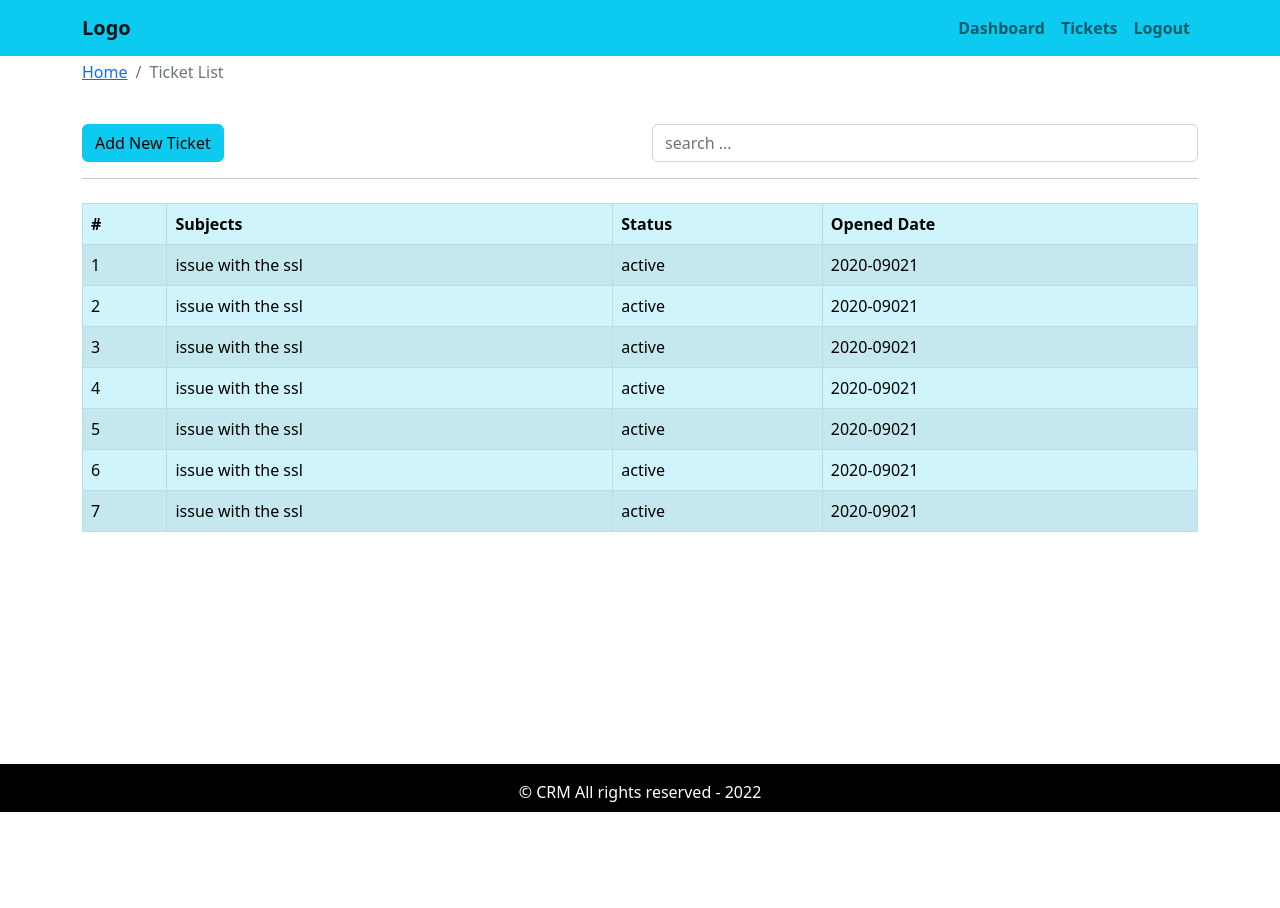
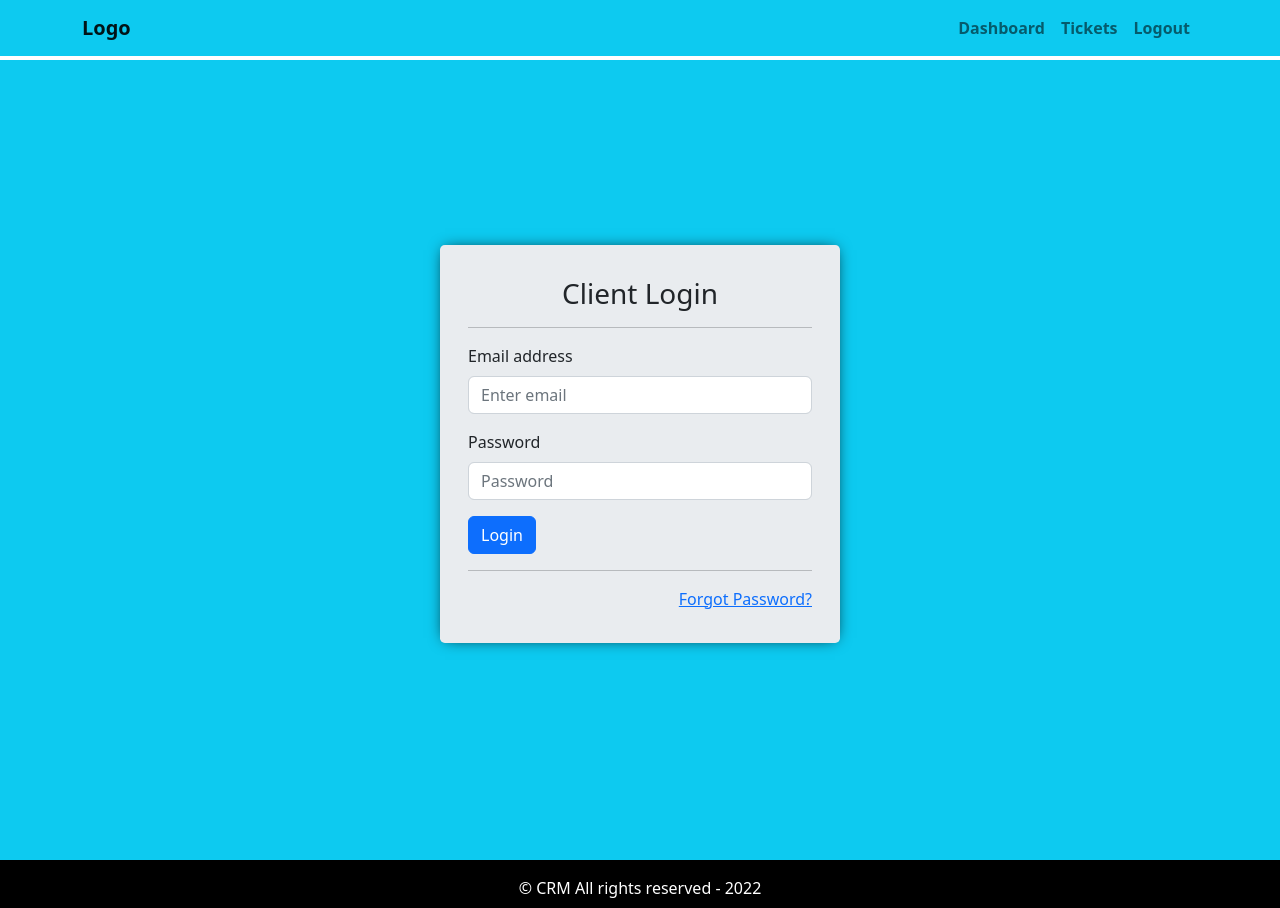
Before and after one commit to krishnashrestha47/frontend-crm, a React (Create React App) app: page / in a window 1280 px wide. Before the commit the page ends 812 px from the top, so only its background shows below. Built offline with nearby package versions, Linux system fonts and the light colour scheme.

Commit message:
react router dom routes on app page

```diff
--- a/src/App.js
+++ b/src/App.js
@@ -5,18 +5,24 @@ import DashboardPage from "./pages/dashboard/DashboardPage";
 import { EntryPage } from "./pages/entry-page/EntryPage";
 import { AddTicketPage } from "./pages/new-ticket/AddTicketPage";
 import { TicketListPage } from "./pages/ticket-listing/TicketListPage";
+import { TicketPage } from "./pages/ticket/TicketPage";
+
+import { BrowserRouter, Route, Routes } from "react-router-dom";
 
 const App = () => {
   return (
-    <div>
-      <DefaultLayout>
-        {/* <DashboardPage /> */}
-        {/* <EntryPage /> */}
-        {/* <AddTicketPage /> */}
-        <TicketListPage />
+    <DefaultLayout>
+      <BrowserRouter>
+        <Routes>
+          <Route path="/" element={<EntryPage />} />
+          <Route path="/dashboard" element={<DashboardPage />} />
+          <Route path="/add-ticket" element={<AddTicketPage />} />
+          <Route path="/tickets" element={<TicketListPage />} />
+          <Route path="/ticket:id" element={<TicketPage />} />
+        </Routes>
         <ToastContainer />
-      </DefaultLayout>
-    </div>
+      </BrowserRouter>
+    </DefaultLayout>
   );
 };
 
--- a/src/components/message-history/MessaegHistory.js
+++ b/src/components/message-history/MessageHistory.js
@@ -1,7 +1,7 @@
 import React from "react";
 import "./messageHistory.css";
 
-export const MessaegHistory = ({ msg }) => {
+export const MessageHistory = ({ msg }) => {
   return (
     <>
       {!msg.length ? (
--- a/src/pages/ticket/TicketPage.js
+++ b/src/pages/ticket/TicketPage.js
@@ -2,8 +2,12 @@ import React, { useEffect, useState } from "react";
 import { Button, Col, Container, Row } from "react-bootstrap";
 import { BreadcrumbComp } from "../../components/breadcrumb/BreadcrumbComp";
 
-import { MessageHistory } from "../../components/message-history/MessaegHistory";
+import { MessageHistory } from "../../components/message-history/MessageHistory";
 import { UpdateTicket } from "../../components/update-ticket/UpdateTicket";
+
+import tickets from "../../asset/data/dummy-tickets.json";
+
+const ticket = tickets[0];
 
 export const TicketPage = () => {
   const [message, setMessage] = useState("");
```
